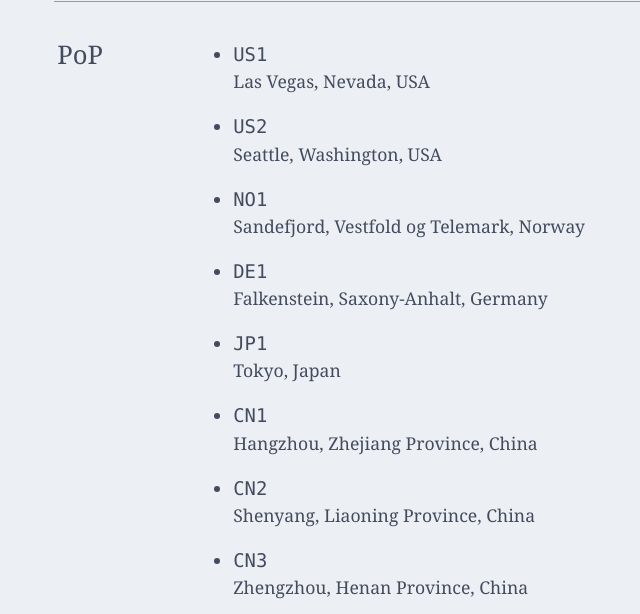
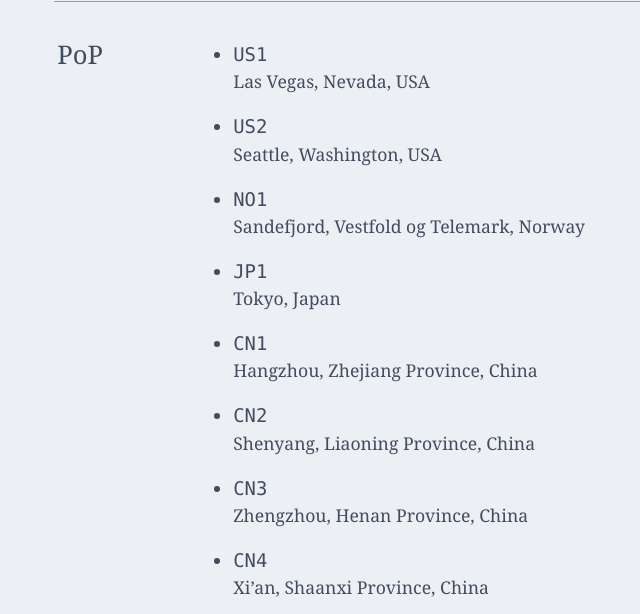
Before and after one commit to Potat0000/AS200078, a Jekyll site: the page built from index.md, in a window 1280 px wide and 900 px high, scrolled down 1001 px, cut to the strip 0-614 px from the top of the window. Shown: the whole strip, without its empty margins (202-842 px from the left). Built offline with Jekyll 4.4.1, drawn with Linux system fonts in a browser that asks for light colours.

Commit message:
Remove DE1 Node

```diff
--- a/_data/config.yml
+++ b/_data/config.yml
@@ -59,9 +59,6 @@ section:
       - `NO1`<br>
         Sandefjord, Vestfold og Telemark, Norway
 
-      - `DE1`<br>
-        Falkenstein, Saxony-Anhalt, Germany
-
       - `JP1`<br>
         Tokyo, Japan
 
@@ -101,12 +98,6 @@ section:
           Sandefjord, Vestfold og Telemark, Norway
 
           Terrahost
-      - latitude: 51.7333
-        longitude: 11.3333
-        content: |
-          # DE1
-
-          Falkenstein, Saxony-Anhalt, Germany
       - latitude: 35.6897
         longitude: 139.6922
         content: |
--- a/geofeed.csv
+++ b/geofeed.csv
@@ -5,6 +5,5 @@
 2a0e:aa07:e054::/48,JP,JP-13,Tokyo,
 2a0e:aa07:e055::/48,NO,NO-38,Sandefjord,
 2a0e:aa07:e056::/48,US,US-WA,Seattle,
-2a0e:aa07:e057::/48,DE,DE-ST,Falkenstein,
 2a0e:aa07:e058::/48,CN,CN-HA,Zhengzhou,
 2a0e:aa07:e059::/48,CN,CN-SN,"Xi'an",
```
